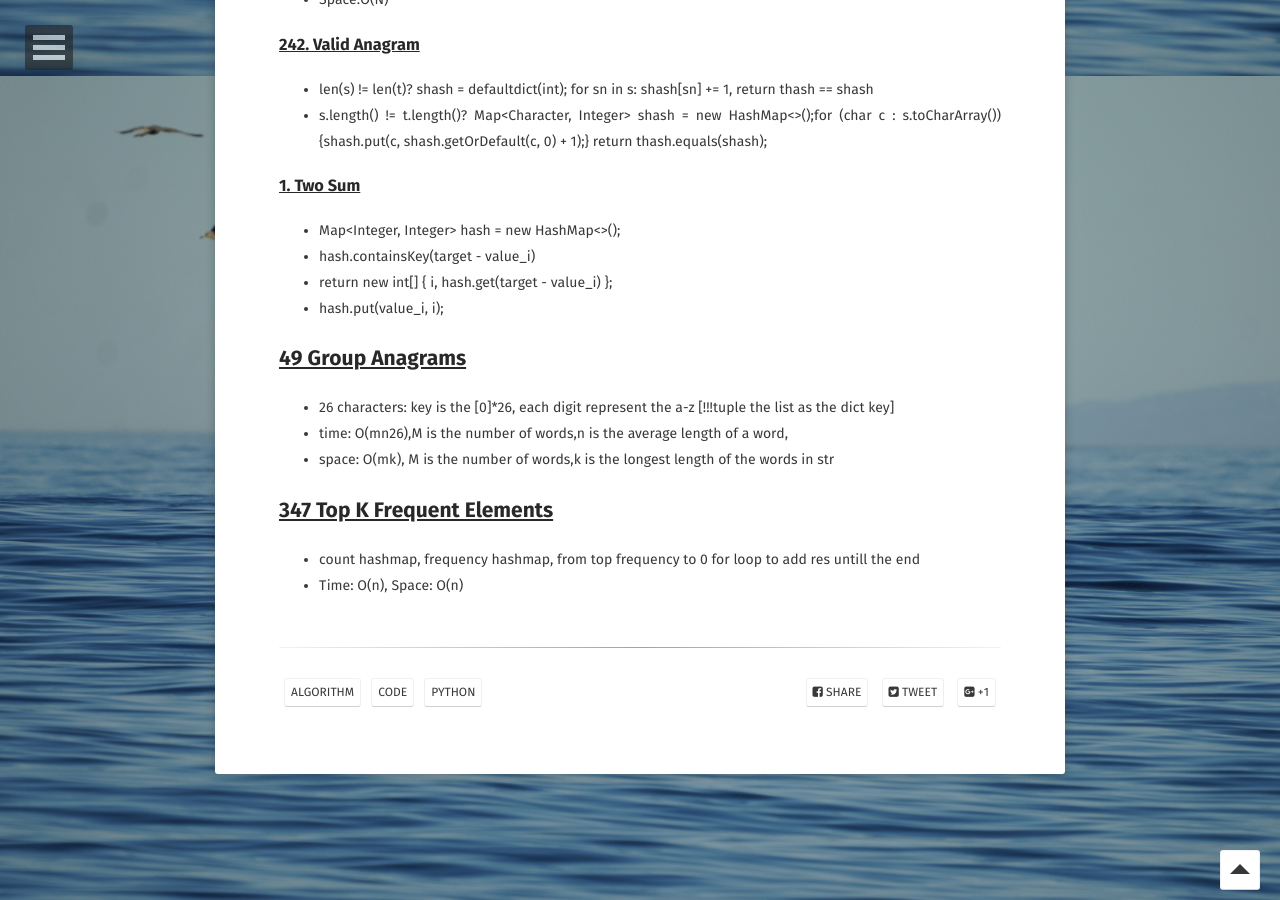
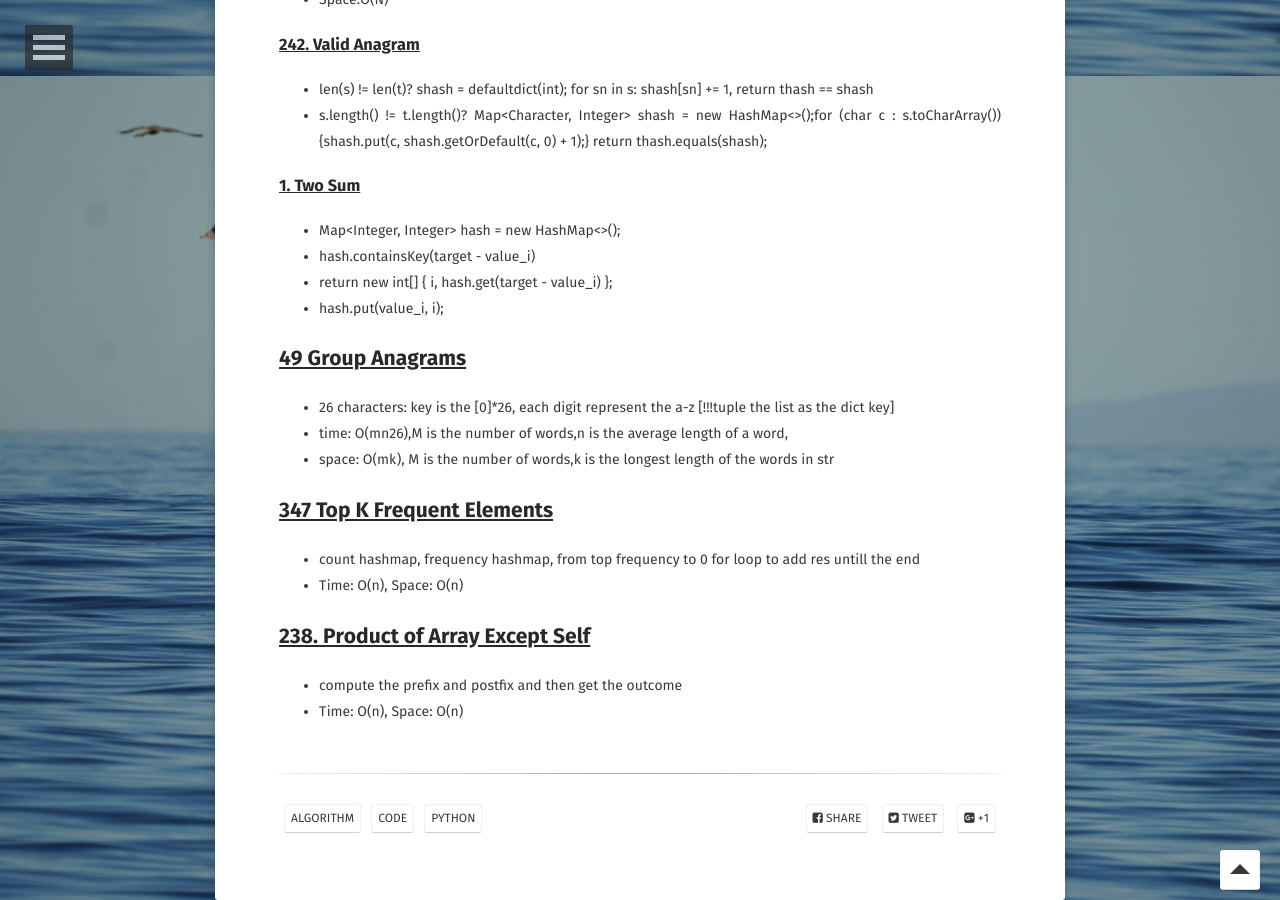
Before and after one commit to liangliang1120/lily1120.github.io, a Jekyll site: the page built from _posts/2023-07-11-Algorithm-array-hash.md, in a window 1280 px wide and 900 px high, scrolled down 824 px. Built offline with Jekyll 4.4.1, drawn with Linux system fonts in a browser that asks for light colours; some web fonts are replaced.

Commit message:
Update 2023-07-11-Algorithm-array-hash.md

```diff
--- a/_posts/2023-07-11-Algorithm-array-hash.md
+++ b/_posts/2023-07-11-Algorithm-array-hash.md
@@ -44,3 +44,7 @@ Set<Integer> set = new HashSet<Integer>();
 ## [347 Top K Frequent Elements](https://github.com/liangliang1120/leetcode/blob/main/solutions/0347-Top-K-Frequent-Elements.py)
 - count hashmap, frequency hashmap, from top frequency to 0 for loop to add res untill the end
 - Time: O(n), Space: O(n)
+
+## [238. Product of Array Except Self](https://github.com/liangliang1120/leetcode/blob/main/solutions/0238-Product-of-Array-Except-Self.py)
+- compute the prefix and postfix and then get the outcome
+- Time: O(n), Space: O(n)
```
